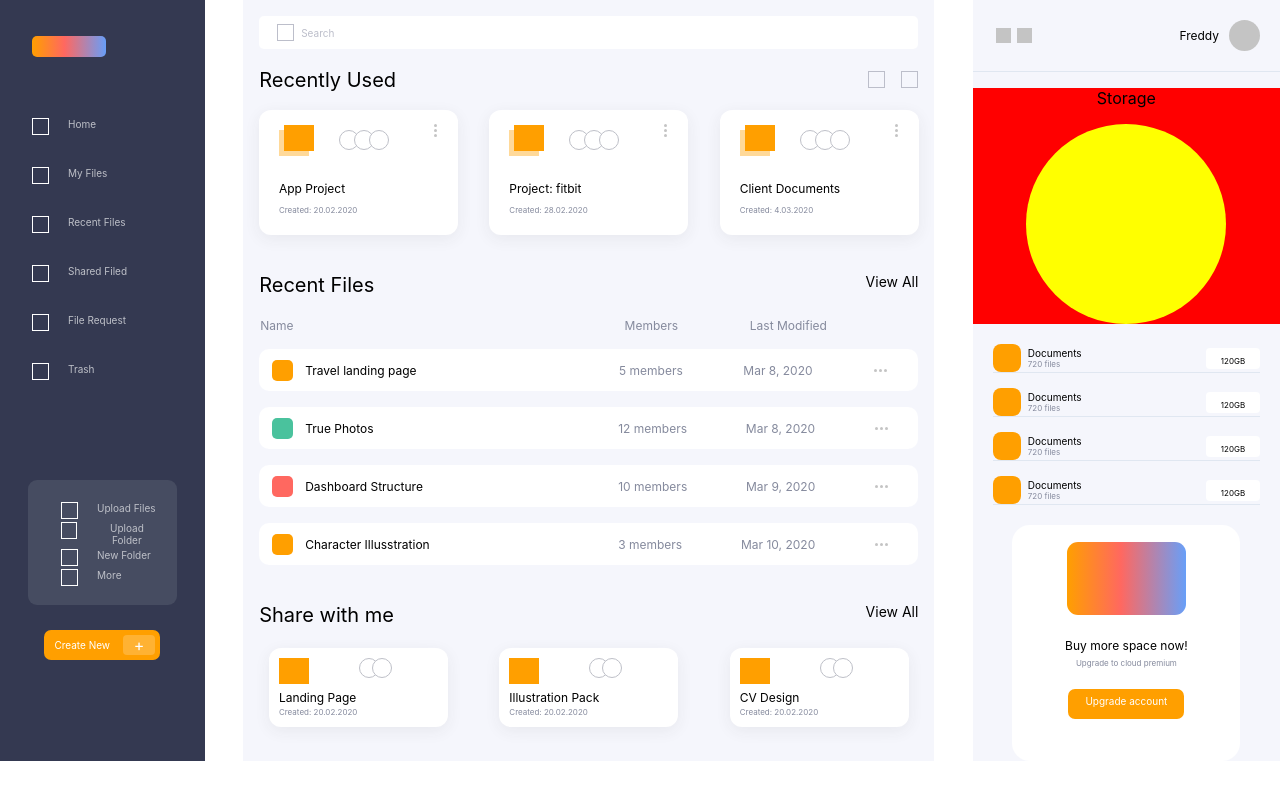
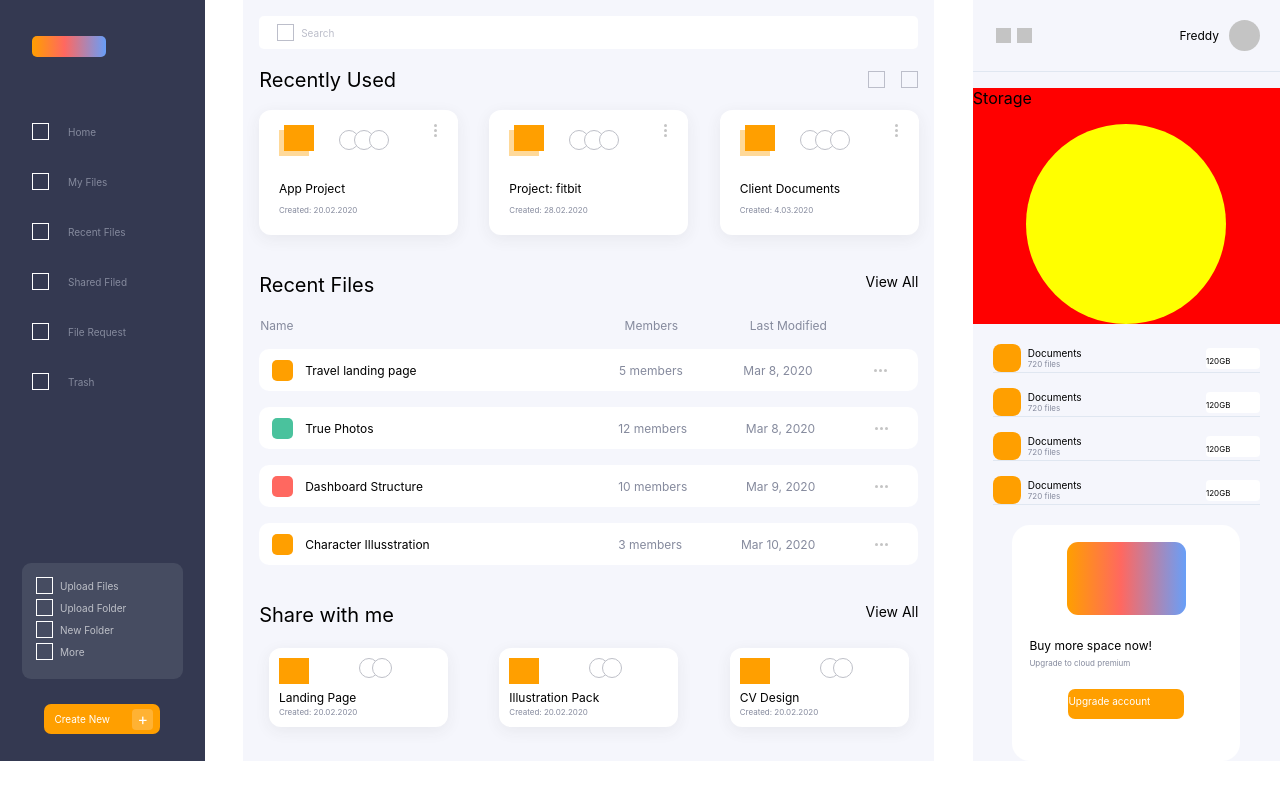
Before and after one commit to Freddy-Bedregal/styling-challenge, a React (Create React App) app: page / in a window 1280 px wide. Built offline with nearby package versions, Linux system fonts and the light colour scheme.

Commit message:
Left sidebar components modified

```diff
--- a/src/App.css
+++ b/src/App.css
@@ -1,10 +1,11 @@
-.App {
-  text-align: center;
+.sidebar{
+  display: flex;
+  flex-direction: column;
 }
 
-.App-logo {
-  height: 40vmin;
-  pointer-events: none;
+.nav-option-container{
+  margin-left: 32px;
+  margin-top: 66px;
 }
 
 .big-cards-container{
@@ -20,33 +21,3 @@
 .graph-cards-detail-container{
   margin: 20px;
 }
-
-@media (prefers-reduced-motion: no-preference) {
-  .App-logo {
-    animation: App-logo-spin infinite 20s linear;
-  }
-}
-
-.App-header {
-  background-color: #282c34;
-  min-height: 100vh;
-  display: flex;
-  flex-direction: column;
-  align-items: center;
-  justify-content: center;
-  font-size: calc(10px + 2vmin);
-  color: white;
-}
-
-.App-link {
-  color: #61dafb;
-}
-
-@keyframes App-logo-spin {
-  from {
-    transform: rotate(0deg);
-  }
-  to {
-    transform: rotate(360deg);
-  }
-}
--- a/src/App.tsx
+++ b/src/App.tsx
@@ -1,6 +1,7 @@
 import React from 'react';
 import './App.css';
 import { ButtonNavLeft } from './components/LeftSidebar/ButtonNavLeft/ButtonNavLeft';
+import { HeaderLabel } from './components/LeftSidebar/HeaderLabel/HeaderLabel';
 import { NavOption } from './components/LeftSidebar/NavOption/NavOption';
 
 import { OptionsLeftBox } from './components/LeftSidebar/OptionsLeftBox/OptionsLeftBox';
@@ -33,11 +34,13 @@ function App() {
 
       <div className="sidebar">
 
-        <div className='gradient-label'/>
+        <HeaderLabel></HeaderLabel>
 
-        {options.map( (option) => {
-          return <NavOption name={option.name}></NavOption>
-        })}
+        <div className='nav-option-container'>
+          {options.map( (option) => {
+            return <NavOption name={option.name}></NavOption>
+          })}
+        </div>
 
         <OptionsLeftBox></OptionsLeftBox>
 
--- a/src/components/LeftSidebar/ButtonNavLeft/ButtonNavLeft.css
+++ b/src/components/LeftSidebar/ButtonNavLeft/ButtonNavLeft.css
@@ -5,6 +5,7 @@
     margin-top: 25px;
     margin-left: auto;
     margin-right: auto;
+    margin-bottom: 27px;
     border-radius: 7px;
     display: flex;
     justify-content: space-between;
@@ -17,13 +18,16 @@
 }
 
 .button-icon-text{
-    margin: 11px;
+    display: table;
+    margin: 0 auto;
     color: #FFFFFF;
 }
 
 .button-icon-container{
     background: #FFB233;
-    margin-right: 5px;
+    width: 21px;
+    height: 21px;
+    margin: 7px;
     border-radius: 4px;
 }
 
--- /dev/null
+++ b/src/components/LeftSidebar/HeaderLabel/HeaderLabel.css
@@ -0,0 +1,8 @@
+.gradient-label{
+    width: 74px;
+    height: 21px;
+    background: linear-gradient(270deg, #689EF8 0%, #FF6860 56.25%, #FF9F00 100%);
+    margin-left: 32px;
+    margin-top: 36px;
+    border-radius: 5px;
+}
--- /dev/null
+++ b/src/components/LeftSidebar/HeaderLabel/HeaderLabel.tsx
@@ -0,0 +1,9 @@
+import './HeaderLabel.css'
+
+export function HeaderLabel(){
+    return (
+        <div className='gradient-label'>
+
+        </div>
+    )
+}
--- a/src/components/LeftSidebar/NavOption/NavOption.css
+++ b/src/components/LeftSidebar/NavOption/NavOption.css
@@ -1,18 +1,19 @@
+.nav-option{
+  display: flex;
+  justify-content: start;
+  flex-direction: row;
+  margin-bottom: 33px;
+  align-items: center;
+}
+
 .square-option{
     width: 15px;
     height: 15px;
     border: 1px solid #FFFFFF;
-  }
+}
 
-  .nav-option{
-    display: flex;
-    justify-content: start;
-    flex-direction: row;
-    margin: 32px;
-  }
-
-  .option-name{
+.option-name{
     margin-left: 19px;
     color: #858A9D;
     font-size: 10px;
-  }
+}
--- a/src/components/LeftSidebar/NavOptionInBox/NavOptionInBox.css
+++ b/src/components/LeftSidebar/NavOptionInBox/NavOptionInBox.css
@@ -1,13 +1,17 @@
 .nav-option-in-box{
     display: flex;
-    flex-direction: row;
-    margin-top: 3px;
+    margin-bottom: 5px;
+    align-items: center;
 }
 
-.option-name{
-    font-style: normal;
-    font-weight: 400;
+.option-name-in-box{
     font-size: 10px;
-    line-height: 12px;
     color: #BEC0C8;
+    margin-left: 7px;
 }
+
+.square{
+    width: 15px;
+    height: 15px;
+    border: 1px solid #FFFFFF;
+}
--- a/src/components/LeftSidebar/NavOptionInBox/NavOptionInBox.tsx
+++ b/src/components/LeftSidebar/NavOptionInBox/NavOptionInBox.tsx
@@ -10,7 +10,7 @@ export function NavOptionInBox(props: Props){
     return (
         <div className="nav-option-in-box">
             <div className="square"></div>
-            <span className="option-name">{props.name}</span>
+            <span className="option-name-in-box">{props.name}</span>
         </div>
     )
 }
--- a/src/components/LeftSidebar/OptionsLeftBox/OptionsLeftBox.css
+++ b/src/components/LeftSidebar/OptionsLeftBox/OptionsLeftBox.css
@@ -1,17 +1,8 @@
 .options-left-box{
     background-color: #464C61;
-    margin-top: 100px;
-    margin-left: 28px;
-    margin-right: 28px;
-    padding: 19px;
-    display: flex;
-    flex-direction: column;
     border-radius: 9px;
+    margin-left: 22px;
+    margin-right: 22px;
+    padding: 14px;
+    margin-top: auto;
 }
-
-.square{
-    margin-left: 14px;
-    width: 15px;
-    height: 15px;
-    border: 1px solid #FFFFFF;
-}
--- a/src/index.css
+++ b/src/index.css
@@ -33,13 +33,3 @@ code {
   flex-basis: 24%;
   background-color: #F5F6FC;
 }
-
-.gradient-label{
-  width: 74px;
-  height: 21px;
-  background: linear-gradient(270deg, #689EF8 0%, #FF6860 56.25%, #FF9F00 100%);
-  margin-left: 32px;
-  margin-top: 36px;
-  border-radius: 5px;
-  margin-bottom: 61px;
-}
```
